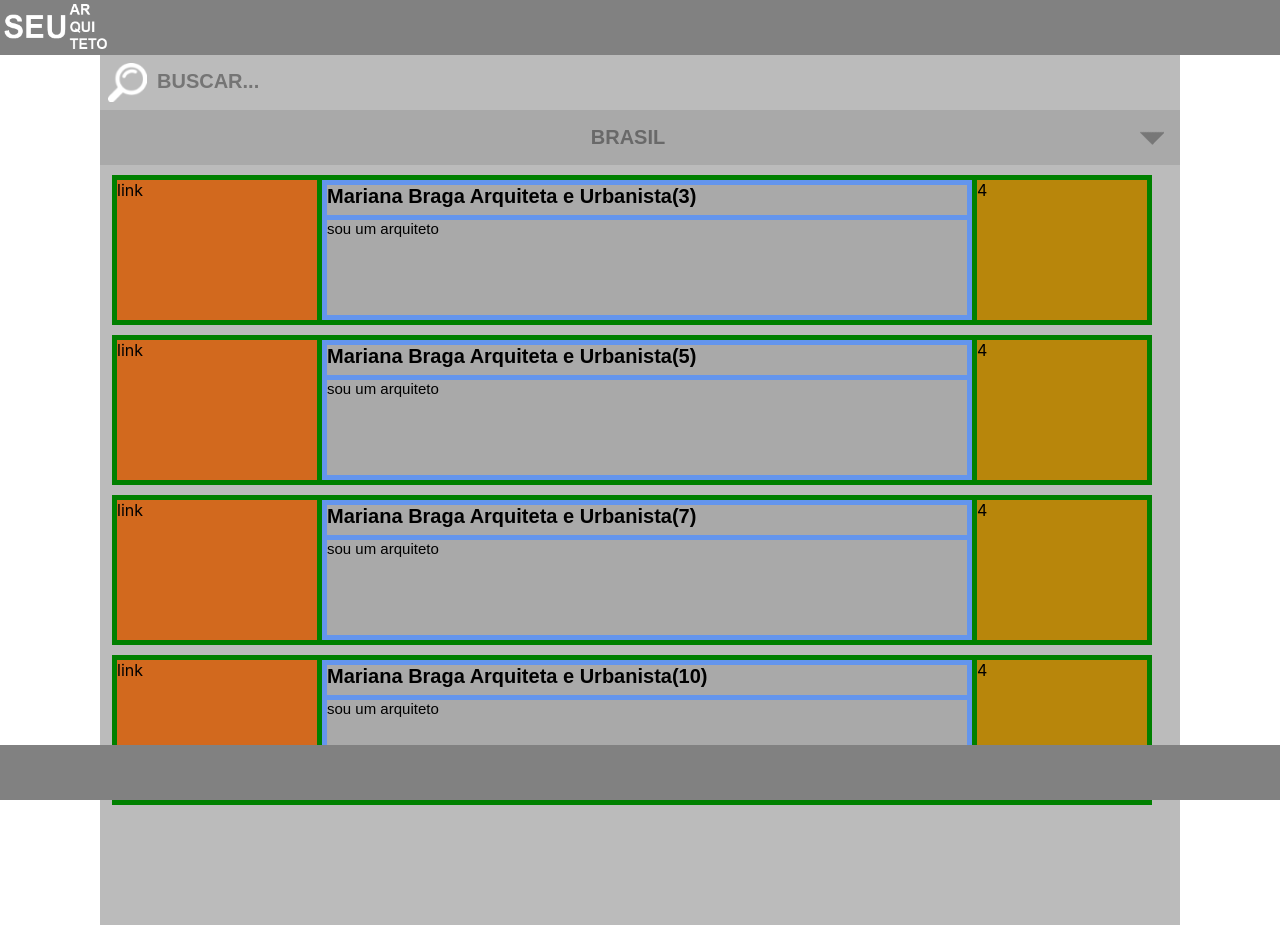
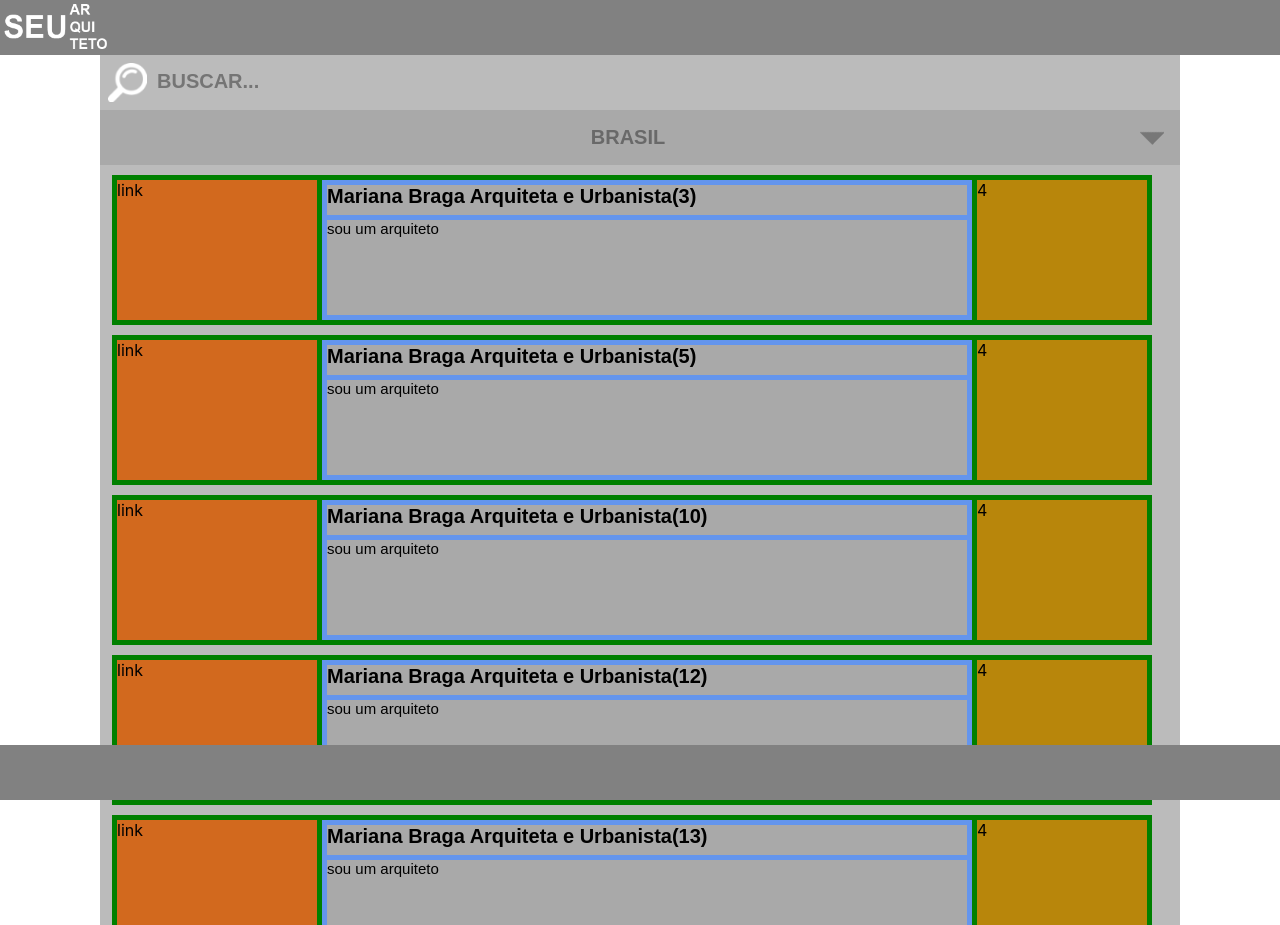
Before and after one commit to andrenobreg/SEUARQUITETO, a React (Create React App) app: page /busca in a window 1280 px wide. Built offline with nearby package versions, Linux system fonts and the light colour scheme.

Commit message:
Funções de database implementadas. Exibição de resultados da busca funcionando

```diff
--- a/src/barracidades.js
+++ b/src/barracidades.js
@@ -1,22 +1,20 @@
 import React, { Component } from 'react';
 import './css/barracidade.css';
 import setabaixo from './img/setabaixo.png';
-import setacima from './img/setacima.png'
+import setacima from './img/setacima.png';
+import Database from './database.js';
 
 class Barracidades extends React.Component {
   constructor(props){
       super(props);
       this.state ={
           cidade: "BRASIL",
+          basecidades: Database().basecidades,
           seta: setabaixo,
       }
   }
 
   render(){
-      let cidade = ["BRASIL","ARACAJU","BELÉM","BELO HORIZONTE","BOA VISTA","BRASÍLIA","CAMPO GRANDE","CUIABÁ",
-      "CURITIBA","FLORIANÓPOLIS","FORTALEZA","GOIÂNIA","JOÃO PESSOA","MACAPÁ","MACEIÓ","MANAUS","NATAL",
-      "PALMAS","PORTO ALEGRE","PORTO VELHO","RECIFE","RIO BRANCO","RIO DE JANEIRO","SALVADOR","SÃO LUÍS",
-      "SÃO PAULO","TERESINA","VITÓRIA"];
 
       function myFunction() {
         document.getElementById("myDropdown").classList.toggle("show");
@@ -43,7 +41,7 @@ class Barracidades extends React.Component {
             <button onClick = {() => {myFunction();                   {if(this.state.seta==setabaixo){this.setState({seta:setacima});}else {if(this.state.seta==setacima){this.setState({seta:setabaixo});}}};}} class="dropbtn">{this.state.cidade}<img src={this.state.seta} style={{float: "right", marginTop: "5px"}}/></button>
             <div id="myDropdown" class="dropdown-content">
                 <input type="text" placeholder="PROCURE UMA CIDADE..." id="myInput" onKeyUp={filterFunction}/>
-                {cidade.map((valor) => (<a class="opcoes" onClick = {(event) => {this.setState({cidade:valor}); this.setState({seta:setabaixo}); myFunction(); }} id={valor}>{valor}</a>))}
+                {this.state.basecidades.map((valor) => (<a class="opcoes" onClick = {(event) => {this.setState({cidade:valor}); this.setState({seta:setabaixo}); myFunction(); }} id={valor}>{valor}</a>))}
             </div>
         </div>
     </div>
--- a/src/busca.js
+++ b/src/busca.js
@@ -5,33 +5,22 @@ import Footer from './footer.js';
 import Barrabusca from './barrabusca.js';
 import Barracidades from './barracidades.js';
 import Card from './card.js';
+import { render } from '@testing-library/react';
+import Database from './database.js';
 
-function Busca(){
-        let posicao = [3,5,7,10];
-        let dados = [
-            {img:"link", titulo:"Mario Fernandes Arquiteto (0)", desc:"sou um arquiteto", classif:4},
-            {img:"link", titulo:"Antunes Arquitetura(1)", desc:"sou um arquiteto", classif:4},
-            {img:"link", titulo:"Cabral Melo Arquitetos(2)", desc:"sou um arquiteto", classif:4},
-            {img:"link", titulo:"Mariana Braga Arquiteta e Urbanista(3)", desc:"sou um arquiteto", classif:4},
-            {img:"link", titulo:"Mariana Braga Arquiteta e Urbanista(4)", desc:"sou um arquiteto", classif:4},
-            {img:"link", titulo:"Mariana Braga Arquiteta e Urbanista(5)", desc:"sou um arquiteto", classif:4},
-            {img:"link", titulo:"Mariana Braga Arquiteta e Urbanista(6)", desc:"sou um arquiteto", classif:4},
-            {img:"link", titulo:"Mariana Braga Arquiteta e Urbanista(7)", desc:"sou um arquiteto", classif:4},
-            {img:"link", titulo:"Mariana Braga Arquiteta e Urbanista(8)", desc:"sou um arquiteto", classif:4},
-            {img:"link", titulo:"Mariana Braga Arquiteta e Urbanista(9)", desc:"sou um arquiteto", classif:4},
-            {img:"link", titulo:"Mariana Braga Arquiteta e Urbanista(10)", desc:"sou um arquiteto", classif:4},
-            {img:"link", titulo:"Mariana Braga Arquiteta e Urbanista(11)", desc:"sou um arquiteto", classif:4},
-            {img:"link", titulo:"Mariana Braga Arquiteta e Urbanista(12)", desc:"sou um arquiteto", classif:4},
-            {img:"link", titulo:"Mariana Braga Arquiteta e Urbanista(13)", desc:"sou um arquiteto", classif:4},
-            {img:"link", titulo:"Mariana Braga Arquiteta e Urbanista(14)", desc:"sou um arquiteto", classif:4},
-            {img:"link", titulo:"Mariana Braga Arquiteta e Urbanista(15)", desc:"sou um arquiteto", classif:4},
-            {img:"link", titulo:"Mariana Braga Arquiteta e Urbanista(16)", desc:"sou um arquiteto", classif:4},
-            {img:"link", titulo:"Mariana Braga Arquiteta e Urbanista(17)", desc:"sou um arquiteto", classif:4},
-            {img:"link", titulo:"Orion Arquitetura(18)", desc:"sou um arquiteto", classif:4}];
+class Busca extends React.Component {
+    constructor(props){
+        super(props);
+        this.state ={
+            posicao: [3,5,10,12,13,14,15],
+            baseusuarios: Database().baseusuarios,
+        }
+    }
 
+    render(){
 
         return (
-            <div className="Cadastro">
+            <div>
         <html>
             <Header/>
             <body style={{width:"100%", height: "100%", margin: "0 auto", top: "0", left:"0"}}>
@@ -39,7 +28,7 @@ function Busca(){
                 <Barrabusca/>
                 <Barracidades/>
                     <div style={{backgroundColor: "#bbbbbb", width: "1080px", display: "block", textDecoration: "none", height: "760px", overflow: "auto"}}>
-                    {posicao.map((valor) => (Card(dados[valor].img, dados[valor].titulo, dados[valor].desc, dados[valor].classif)))}
+                    {this.state.posicao.map((valor) => (Card(this.state.baseusuarios[valor].img, this.state.baseusuarios[valor].titulo, this.state.baseusuarios[valor].desc, this.state.baseusuarios[valor].classif)))}
                     </div>
                 </main>
             </body>
@@ -48,5 +37,8 @@ function Busca(){
     </div>
         )
     }
+}
+
+
 
 export default Busca;
--- a/src/database.js
+++ b/src/database.js
@@ -1,31 +1,33 @@
 import React from 'react';
 
+function Database () {
+    let valor = {
+        baseusuarios: [
+            {img:"link", titulo:"Mario Fernandes Arquiteto (0)", desc:"sou um arquiteto", classif:4},
+            {img:"link", titulo:"Antunes Arquitetura(1)", desc:"sou um arquiteto", classif:4},
+            {img:"link", titulo:"Cabral Melo Arquitetos(2)", desc:"sou um arquiteto", classif:4},
+            {img:"link", titulo:"Mariana Braga Arquiteta e Urbanista(3)", desc:"sou um arquiteto", classif:4},
+            {img:"link", titulo:"Mariana Braga Arquiteta e Urbanista(4)", desc:"sou um arquiteto", classif:4},
+            {img:"link", titulo:"Mariana Braga Arquiteta e Urbanista(5)", desc:"sou um arquiteto", classif:4},
+            {img:"link", titulo:"Mariana Braga Arquiteta e Urbanista(6)", desc:"sou um arquiteto", classif:4},
+            {img:"link", titulo:"Mariana Braga Arquiteta e Urbanista(7)", desc:"sou um arquiteto", classif:4},
+            {img:"link", titulo:"Mariana Braga Arquiteta e Urbanista(8)", desc:"sou um arquiteto", classif:4},
+            {img:"link", titulo:"Mariana Braga Arquiteta e Urbanista(9)", desc:"sou um arquiteto", classif:4},
+            {img:"link", titulo:"Mariana Braga Arquiteta e Urbanista(10)", desc:"sou um arquiteto", classif:4},
+            {img:"link", titulo:"Mariana Braga Arquiteta e Urbanista(11)", desc:"sou um arquiteto", classif:4},
+            {img:"link", titulo:"Mariana Braga Arquiteta e Urbanista(12)", desc:"sou um arquiteto", classif:4},
+            {img:"link", titulo:"Mariana Braga Arquiteta e Urbanista(13)", desc:"sou um arquiteto", classif:4},
+            {img:"link", titulo:"Mariana Braga Arquiteta e Urbanista(14)", desc:"sou um arquiteto", classif:4},
+            {img:"link", titulo:"Mariana Braga Arquiteta e Urbanista(15)", desc:"sou um arquiteto", classif:4},
+            {img:"link", titulo:"Mariana Braga Arquiteta e Urbanista(16)", desc:"sou um arquiteto", classif:4},
+            {img:"link", titulo:"Mariana Braga Arquiteta e Urbanista(17)", desc:"sou um arquiteto", classif:4},
+            {img:"link", titulo:"Orion Arquitetura(18)", desc:"sou um arquiteto", classif:4}],
 
-function database(){
-    let dados = [
-        {img:"link", titulo:"Mario Fernandes Arquiteto", desc:"sou um arquiteto", classif:4},
-        {img:"link", titulo:"Antunes Arquitetura", desc:"sou um arquiteto", classif:4},
-        {img:"link", titulo:"Cabral Melo Arquitetos", desc:"sou um arquiteto", classif:4},
-        {img:"link", titulo:"Mariana Braga Arquiteta e Urbanista", desc:"sou um arquiteto", classif:4},
-        {img:"link", titulo:"Mariana Braga Arquiteta e Urbanista", desc:"sou um arquiteto", classif:4},
-        {img:"link", titulo:"Mariana Braga Arquiteta e Urbanista", desc:"sou um arquiteto", classif:4},
-        {img:"link", titulo:"Mariana Braga Arquiteta e Urbanista", desc:"sou um arquiteto", classif:4},
-        {img:"link", titulo:"Mariana Braga Arquiteta e Urbanista", desc:"sou um arquiteto", classif:4},
-        {img:"link", titulo:"Mariana Braga Arquiteta e Urbanista", desc:"sou um arquiteto", classif:4},
-        {img:"link", titulo:"Mariana Braga Arquiteta e Urbanista", desc:"sou um arquiteto", classif:4},
-        {img:"link", titulo:"Mariana Braga Arquiteta e Urbanista", desc:"sou um arquiteto", classif:4},
-        {img:"link", titulo:"Mariana Braga Arquiteta e Urbanista", desc:"sou um arquiteto", classif:4},
-        {img:"link", titulo:"Mariana Braga Arquiteta e Urbanista", desc:"sou um arquiteto", classif:4},
-        {img:"link", titulo:"Mariana Braga Arquiteta e Urbanista", desc:"sou um arquiteto", classif:4},
-        {img:"link", titulo:"Mariana Braga Arquiteta e Urbanista", desc:"sou um arquiteto", classif:4},
-        {img:"link", titulo:"Mariana Braga Arquiteta e Urbanista", desc:"sou um arquiteto", classif:4},
-        {img:"link", titulo:"Mariana Braga Arquiteta e Urbanista", desc:"sou um arquiteto", classif:4},
-        {img:"link", titulo:"Mariana Braga Arquiteta e Urbanista", desc:"sou um arquiteto", classif:4},
-        {img:"link", titulo:"Orion Arquitetura", desc:"sou um arquiteto", classif:4}];
-
-        return dados;
+        basecidades: ["BRASIL","ARACAJU","BELÉM","BELO HORIZONTE","BOA VISTA","BRASÍLIA","CAMPO GRANDE","CUIABÁ",
+        "CURITIBA","FLORIANÓPOLIS","FORTALEZA","GOIÂNIA","JOÃO PESSOA","MACAPÁ","MACEIÓ","MANAUS","NATAL",
+        "PALMAS","PORTO ALEGRE","PORTO VELHO","RECIFE","RIO BRANCO","RIO DE JANEIRO","SALVADOR","SÃO LUÍS",
+        "SÃO PAULO","TERESINA","VITÓRIA"],
+    }
+    return valor;
 }
-
-
-
-export default database;
+export default Database;
--- a/src/login.js
+++ b/src/login.js
@@ -3,17 +3,17 @@ import './css/index.css';
 import Header from './header.js';
 import Footer from './footer.js';
 import Card from './card.js';
-
+import Database from './database.js'
 class Login extends React.Component {
     render(){
-
+        let teste = Database().teste2;
 
 
         return (
-            <div className="Cadastro">
+            <div>
                 <html>
                     <Header/>
-                    login
+                    {teste}
                     <Footer/>
                 </html>
             </div>
```
